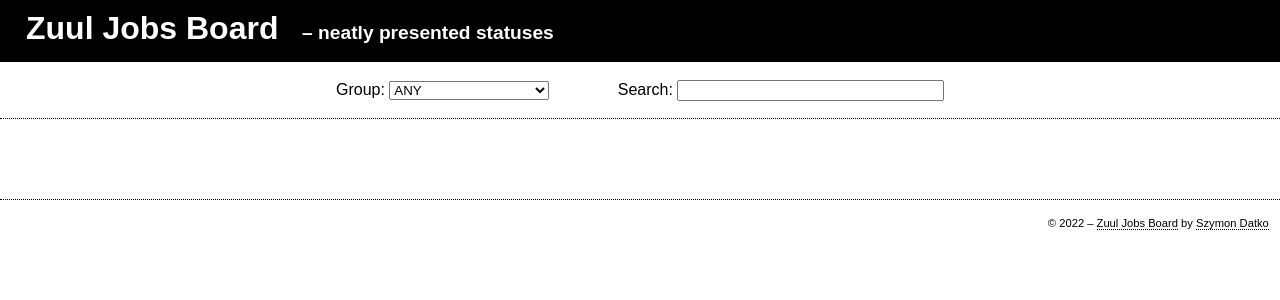
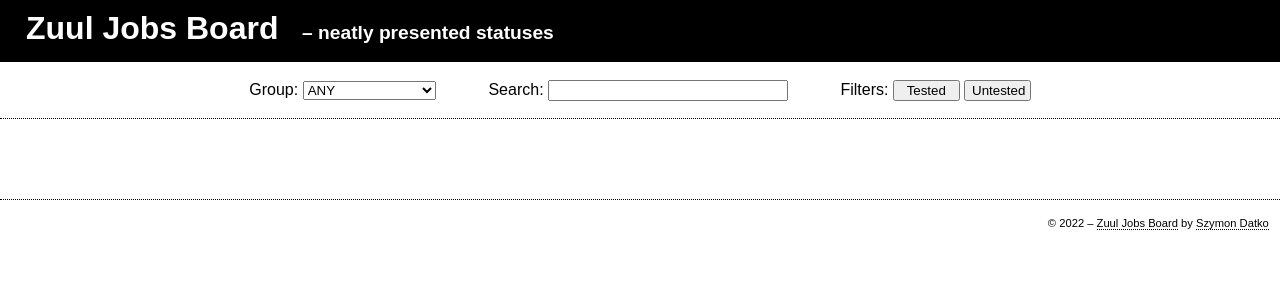
Before and after one commit to sdatko/zuul-jobs-board, a Flask app: page / in a window 1280 px wide. Shown: the top 300 px of the page. Run offline with Flask 2, Linux system fonts and the light colour scheme; data that the repository does not hold is empty.

Commit message:
Update navigation bar
This commit adds two quickfilter buttons to easily
filter out and display only the projects that were
tested and that have no jobs runs recorded.

```diff
--- a/zjb/templates/index.html.j2
+++ b/zjb/templates/index.html.j2
@@ -56,16 +56,22 @@
 
             nav label {
                 cursor: pointer;
-                margin-left: 4.0em;
+                margin-right: 3.0em;
             }
-            nav label:first-child {
-                margin-left: 0;
+            nav label:last-child {
+                margin-right: 0;
             }
             nav select {
-                width: 12.0em;
+                width: 10.0em;
             }
-            nav input {
-                width: 20.0em;
+            nav input#search {
+                width: 18.0em;
+            }
+            nav input#tested {
+                width: 5.0em;
+            }
+            nav input#untested {
+                width: 5.0em;
             }
 
             main a,
@@ -247,6 +253,20 @@
                         }
                     });
                 }
+
+                let tested = document.getElementById('tested');
+                tested.addEventListener('click', function(event) {
+                    search.value = '(SUCCESS|FAILURE|RETRY|ABORT)';
+                    searched = search.value.toLowerCase();
+                    filterRows();
+                });
+
+                let untested = document.getElementById('untested');
+                untested.addEventListener('click', function(event) {
+                    search.value = '^((?!(SUCCESS|FAILURE|RETRY|ABORT)).)*$';
+                    searched = search.value.toLowerCase();
+                    filterRows();
+                });
             });
         </script>
     </head>
@@ -258,12 +278,21 @@
             </a>
         </header>
         <nav>
-            <label for="group">Group:</label>
-            <select name="group" id="group">
-                <option>ANY</option>
-            </select>
-            <label for="search">Search:</label>
-            <input type="search" name="search" id="search" autocomplete="off" />
+            <label for="group">
+                Group:
+                <select name="group" id="group">
+                    <option>ANY</option>
+                </select>
+            </label>
+            <label for="search">
+                Search:
+                <input type="search" name="search" id="search" autocomplete="off" />
+            </label>
+            <label>
+                Filters:
+                <input type="button" id="tested" value="Tested" />
+                <input type="button" id="untested" value="Untested" />
+            </label>
         </nav>
         <main class="index">
             {%- for table in results %}
```
